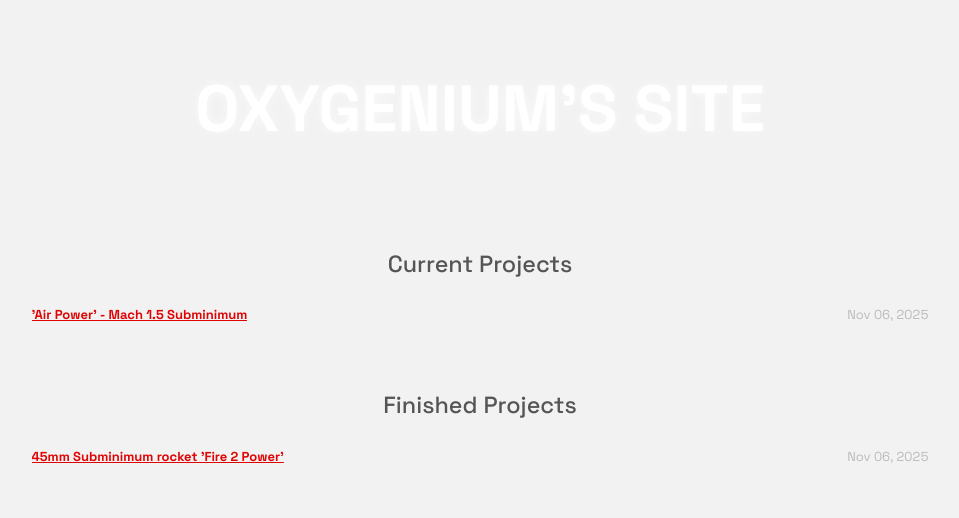
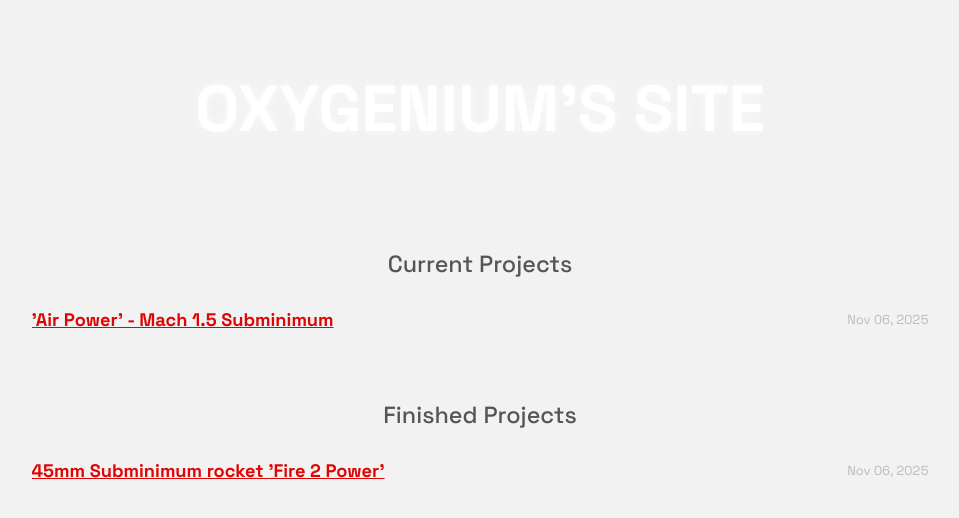
Before and after one commit to Oxygennium/Oxygennium.github.io, a Jekyll site: the page built from index.html, in a window 1280 px wide. Shown: the top 518 px of the page, without its empty margins (160-1119 px from the left). Built offline with Jekyll 4.4.1, drawn with Linux system fonts in a browser that asks for light colours.

Commit message:
Mainscsss

```diff
--- a/_sass/_main.scss
+++ b/_sass/_main.scss
@@ -295,6 +295,7 @@ header ul {
 	overflow: hidden;
 	text-overflow: ellipsis;
 	font-weight: bold;
+    font-size: 1.4rem;
 }
 
 .posts li time,
```
